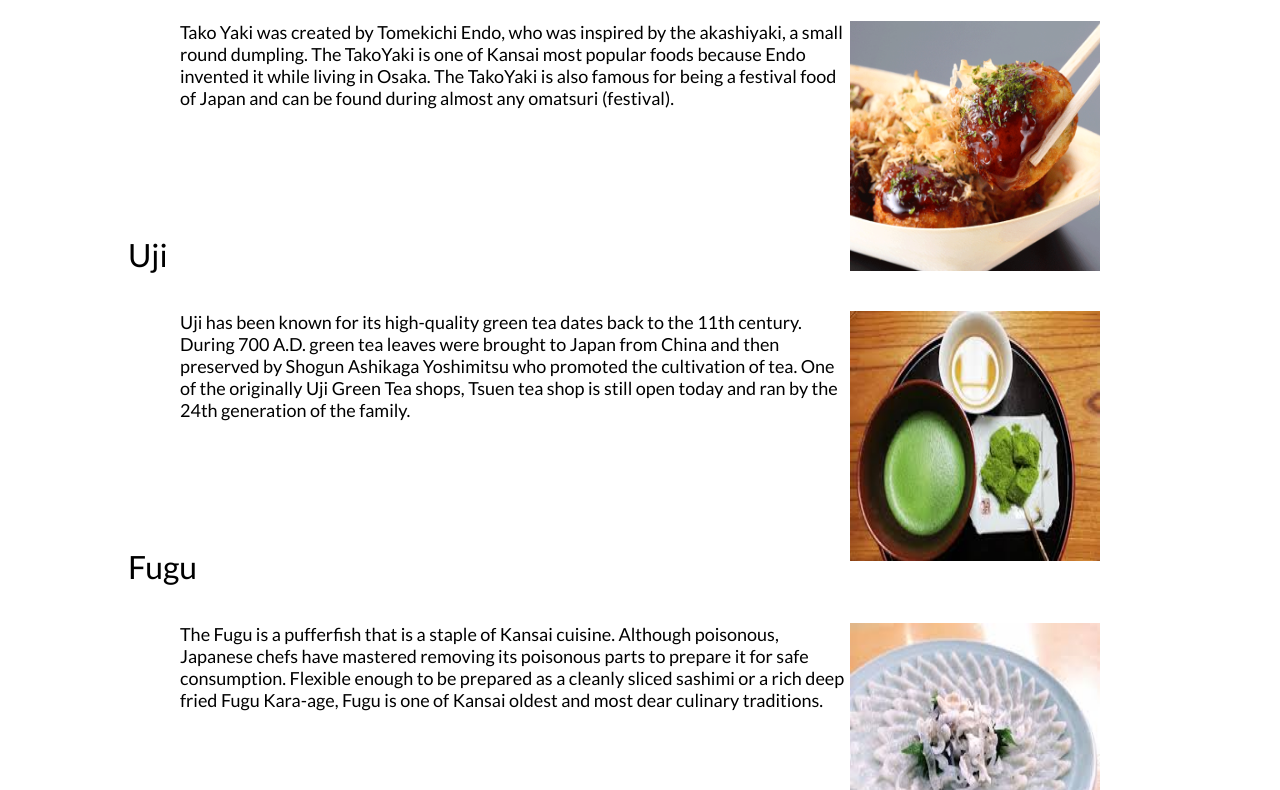
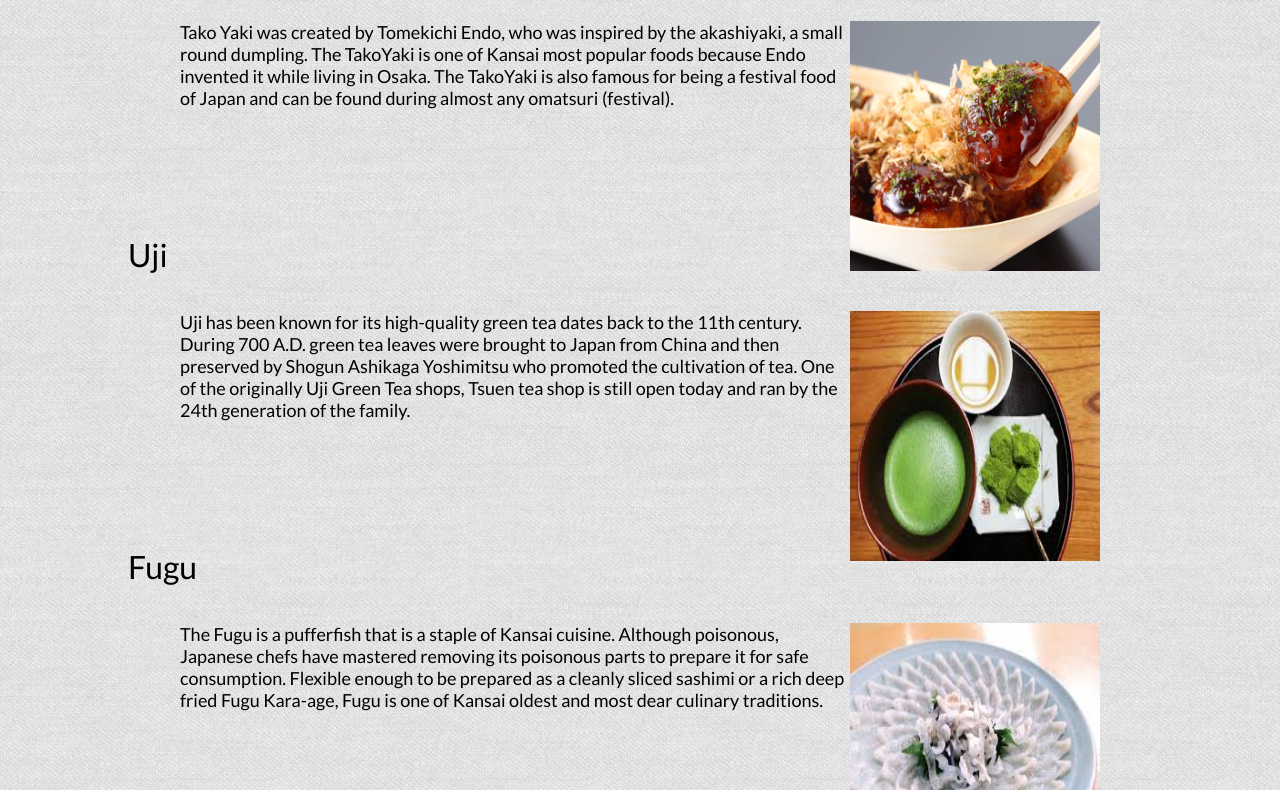
Before and after one commit to alexarmatas/atasteofkansai, a plain HTML site: page food.html in a window 1280 px wide. Shown: the part 481-1271 px from the top of the page. Drawn offline with Linux system fonts and the light colour scheme.

Commit message:
relocated background

```diff
--- a/kansai.css
+++ b/kansai.css
@@ -101,7 +101,7 @@ h3{
 }
 /* stuff charu god unadded*/
 .personalPage {
-    background-image:url(../Images/45degreee_fabric.png);
+    background-image:url(45degreee_fabric.png);
     background-position: top left;
     margin: 0;
 }
```
Also changed, not shown: food.html (+0 -13 lines).
